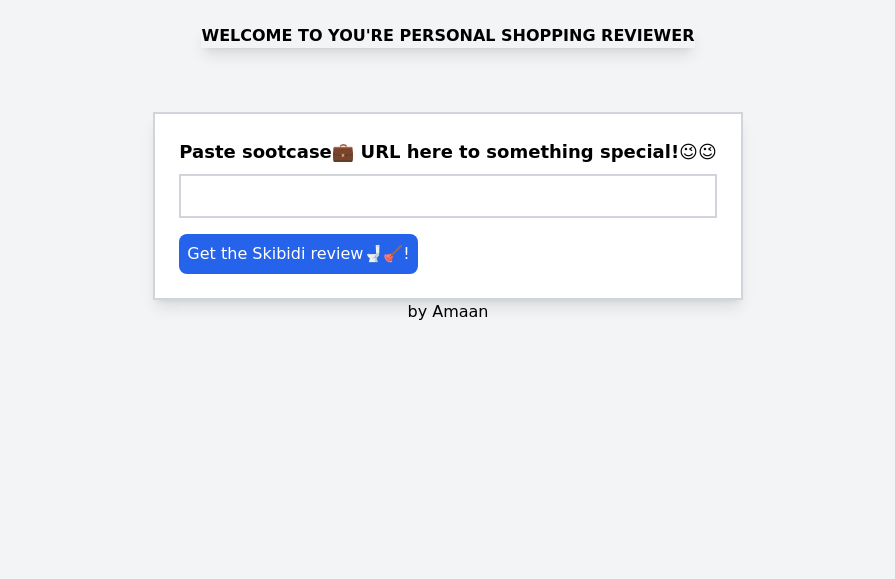
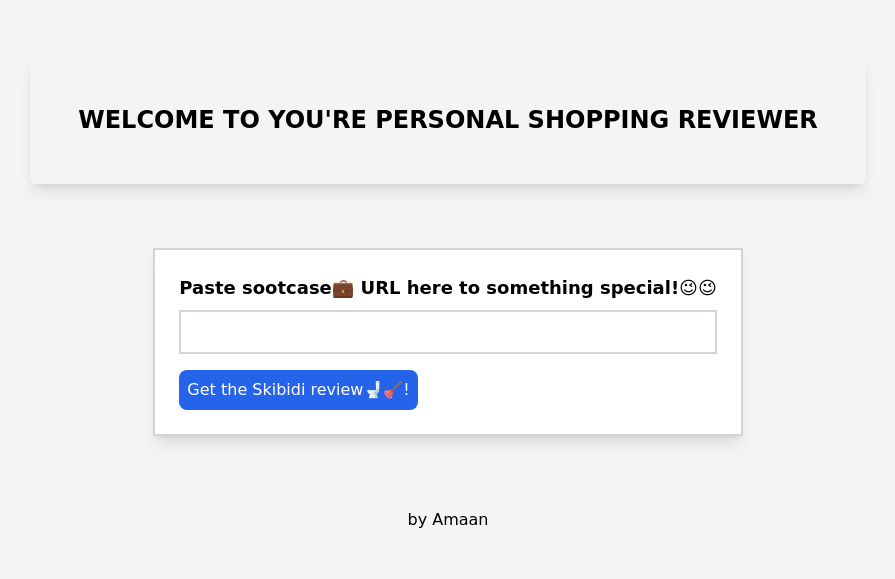
Before and after one commit to AmaanBilwar/brainrot-hackathon, a Flask app: page / in a window 1280 px wide. Shown: the top 579 px of the page, without its empty margins (192-1087 px from the left). Run offline with Flask 3, Linux system fonts and the light colour scheme.

Commit message:
css build

```diff
--- a/static/output.css
+++ b/static/output.css
@@ -558,6 +558,14 @@ video {
   position: static;
 }
 
+.m-12 {
+  margin: 3rem;
+}
+
+.m-8 {
+  margin: 2rem;
+}
+
 .mb-2 {
   margin-bottom: 0.5rem;
 }
@@ -568,6 +576,14 @@ video {
 
 .mt-10 {
   margin-top: 2.5rem;
+}
+
+.mt-4 {
+  margin-top: 1rem;
+}
+
+.mt-6 {
+  margin-top: 1.5rem;
 }
 
 .block {
@@ -582,12 +598,22 @@ video {
   width: 100%;
 }
 
+.border-spacing-2 {
+  --tw-border-spacing-x: 0.5rem;
+  --tw-border-spacing-y: 0.5rem;
+  border-spacing: var(--tw-border-spacing-x) var(--tw-border-spacing-y);
+}
+
 .justify-center {
   justify-content: center;
 }
 
 .rounded-lg {
   border-radius: 0.5rem;
+}
+
+.rounded-md {
+  border-radius: 0.375rem;
 }
 
 .border-2 {
@@ -632,8 +658,25 @@ video {
   padding: 1.5rem;
 }
 
+.p-12 {
+  padding: 3rem;
+}
+
+.text-center {
+  text-align: center;
+}
+
+.align-middle {
+  vertical-align: middle;
+}
+
 .font-sans {
   font-family: Comic Sans MS, cursive, sans-serif;
+}
+
+.text-2xl {
+  font-size: 1.5rem;
+  line-height: 2rem;
 }
 
 .text-lg {
@@ -661,7 +704,22 @@ video {
   box-shadow: var(--tw-ring-offset-shadow, 0 0 #0000), var(--tw-ring-shadow, 0 0 #0000), var(--tw-shadow);
 }
 
+.shadow-md {
+  --tw-shadow: 0 4px 6px -1px rgb(0 0 0 / 0.1), 0 2px 4px -2px rgb(0 0 0 / 0.1);
+  --tw-shadow-colored: 0 4px 6px -1px var(--tw-shadow-color), 0 2px 4px -2px var(--tw-shadow-color);
+  box-shadow: var(--tw-ring-offset-shadow, 0 0 #0000), var(--tw-ring-shadow, 0 0 #0000), var(--tw-shadow);
+}
+
+.hover\:cursor-pointer:hover {
+  cursor: pointer;
+}
+
 .hover\:bg-blue-700:hover {
   --tw-bg-opacity: 1;
   background-color: rgb(29 78 216 / var(--tw-bg-opacity, 1));
 }
+
+.hover\:bg-slate-400:hover {
+  --tw-bg-opacity: 1;
+  background-color: rgb(148 163 184 / var(--tw-bg-opacity, 1));
+}
```
